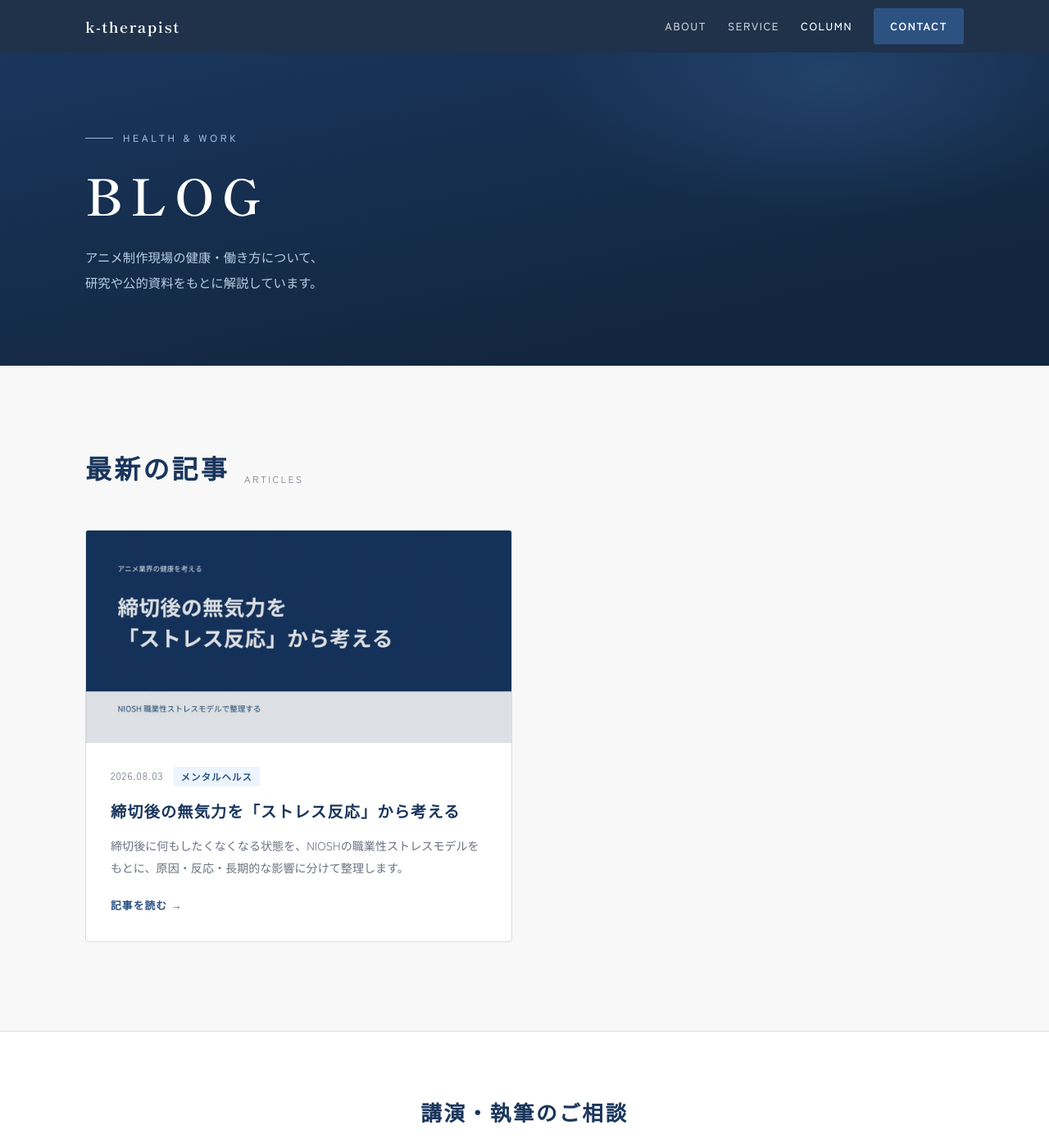
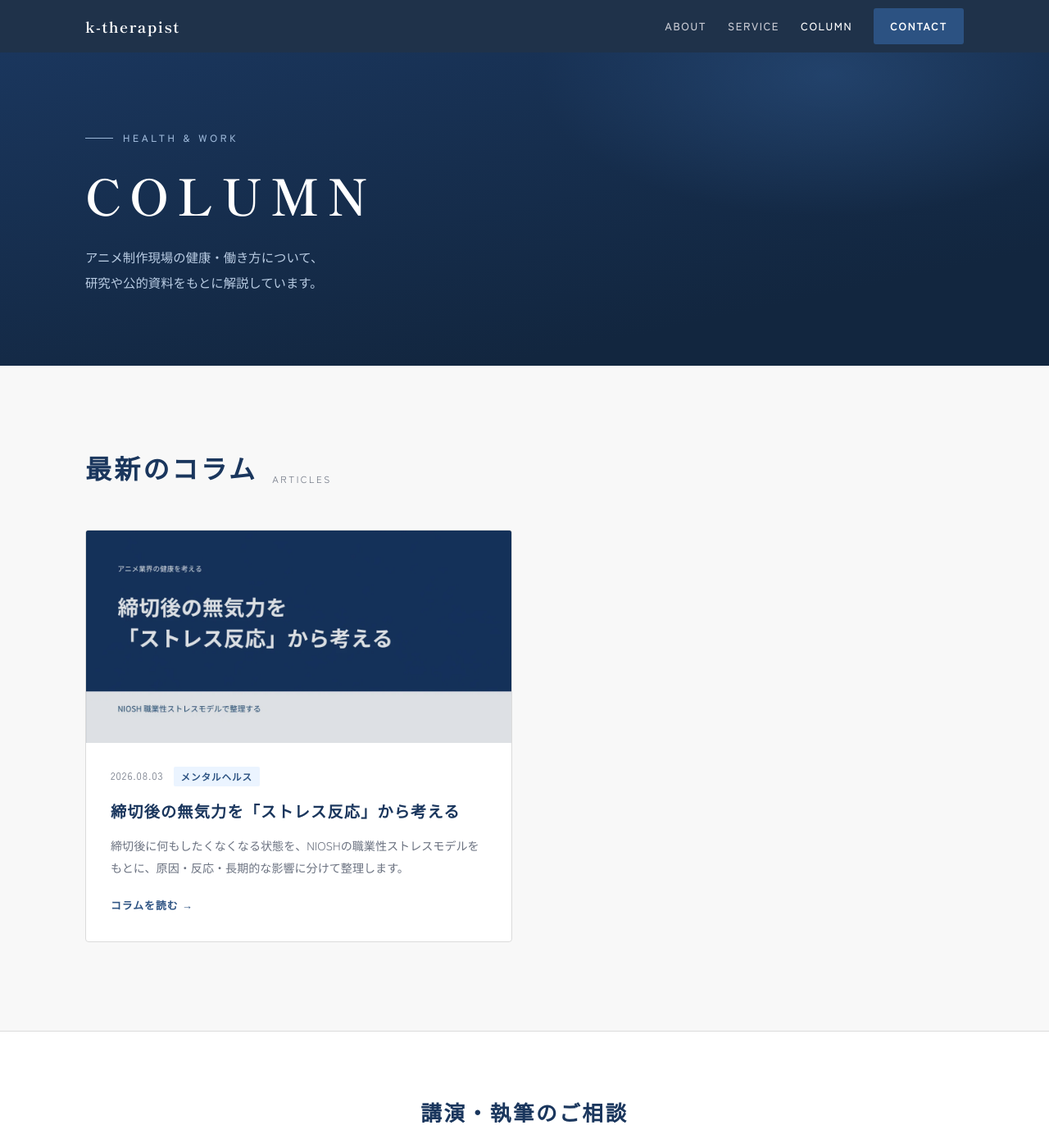
Before and after one commit to kamiken502-ops/k-therapist, a Jekyll site: the page built from blog/index.html, in a window 1280 px wide and 1400 px high. Shown: the whole window at 82% size. Built offline with Jekyll 4.4.1, drawn with Linux system fonts in a browser that asks for light colours.

Commit message:
Rename blog listing to column
Change the public listing title and visible article labels from BLOG to COLUMN.

```diff
--- a/blog/index.html
+++ b/blog/index.html
@@ -1,13 +1,13 @@
 ---
 layout: default
-title: "BLOG"
+title: "COLUMN"
 description: "アニメ制作現場の身体の不調、睡眠、メンタルヘルス、健康経営・働き方について、研究や公的資料をもとに解説します。"
 permalink: /blog/
 ---
 <section class="blog-hero">
   <div class="wide-container">
     <p class="eyebrow">HEALTH &amp; WORK</p>
-    <h1>BLOG</h1>
+    <h1>COLUMN</h1>
     <p>アニメ制作現場の健康・働き方について、<br>研究や公的資料をもとに解説しています。</p>
   </div>
 </section>
@@ -15,7 +15,7 @@ permalink: /blog/
 <section class="blog-list-section">
   <div class="wide-container">
     <div class="section-heading">
-      <h2>最新の記事</h2>
+      <h2>最新のコラム</h2>
       <span>ARTICLES</span>
     </div>
 
@@ -35,12 +35,12 @@ permalink: /blog/
             </div>
             <h3>{{ post.title }}</h3>
             <p>{{ post.description }}</p>
-            <span class="read-more">記事を読む <span aria-hidden="true">→</span></span>
+            <span class="read-more">コラムを読む <span aria-hidden="true">→</span></span>
           </div>
         </a>
       </article>
       {% else %}
-      <p class="empty-state">記事を準備しています。</p>
+      <p class="empty-state">コラムを準備しています。</p>
       {% endfor %}
     </div>
   </div>
```
